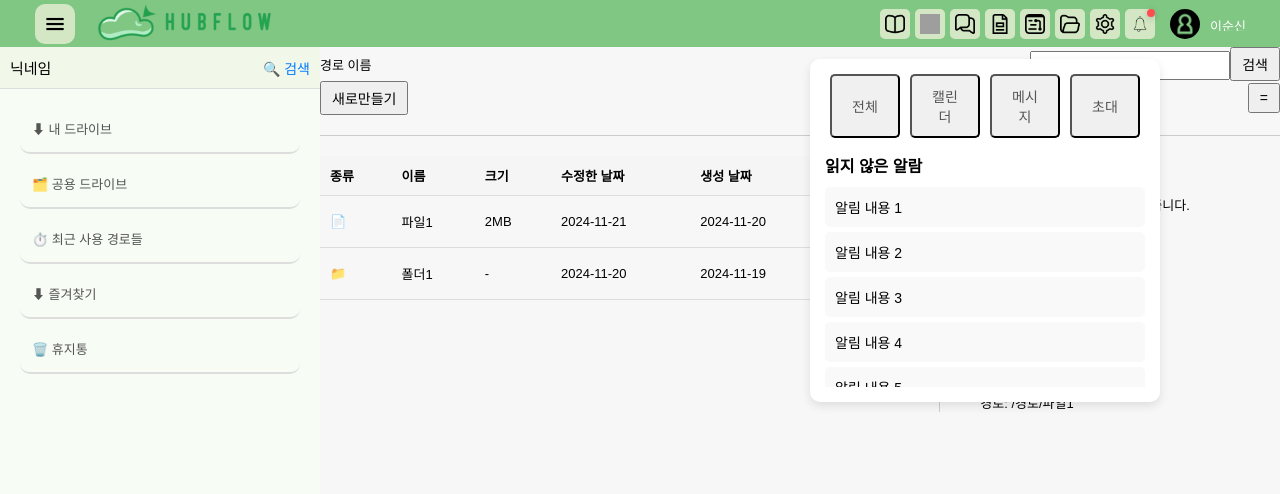
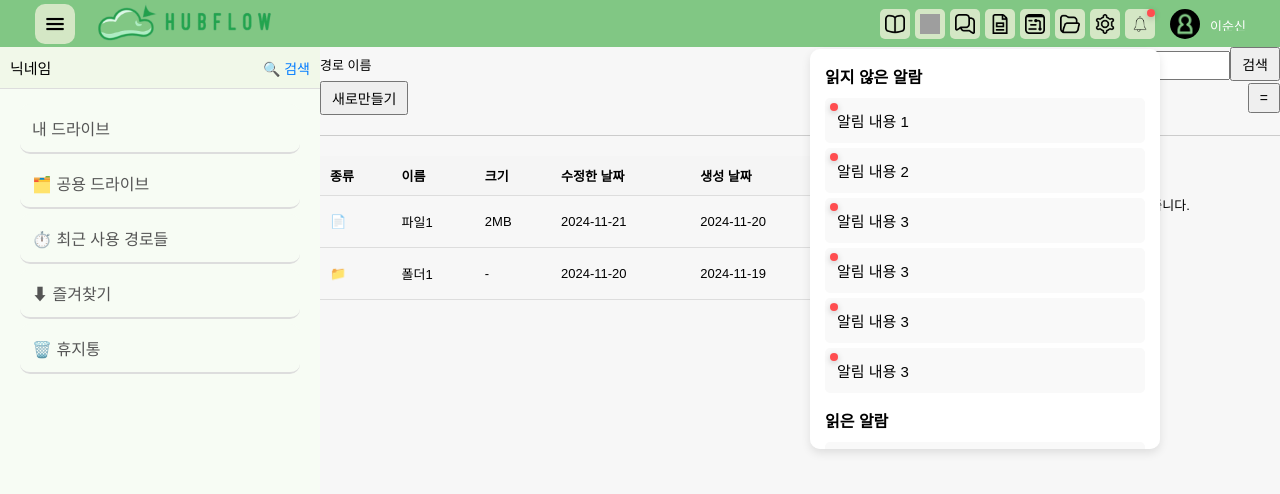
Before and after one commit to greenlotte4/lotte-2nd-project-front-team1, a React (Vite) app: page /app/file in a window 1280 px wide. Both pictures are taken after a click on the element 1140 px from the left and 23 px from the top of the page. Shown: the top 494 px of the page. Built offline with nearby package versions, Linux system fonts and the light colour scheme; grey boxes are pictures that could not be loaded; a web font is replaced by a local one.

Commit message:
페이지,파일어사이드,알람 수정

```diff
--- a/src/components/app/file/FileAside.jsx
+++ b/src/components/app/file/FileAside.jsx
@@ -46,49 +46,50 @@ export default function FileAside({ isVisible }) {
           <nav className="menu">
             <ul className="submenu">
               {/* 내 드라이브 */}
-              <li className="menu-item">
-                <span onClick={() => toggleFolder("내 드라이브")}>
-                  ⬇ 내 드라이브
-                </span>
+              <li
+                className="menu-item"
+                onClick={() => toggleFolder("내 드라이브")}
+              >
+                내 드라이브
+              </li>
               {openFolders["내 드라이브"] && (
                 <ul className="sub-menu">
                   <li className="menu-item">📄 문서</li>
                   <li className="menu-item">📂 프로젝트</li>
                 </ul>
               )}
-              </li>
 
               {/* 공용 드라이브 */}
-              <li className="menu-item">
-                <span onClick={() => toggleFolder("공용 드라이브")}>
+              <li
+                className="menu-item"
+                onClick={() => toggleFolder("공용 드라이브")}
+              >
                 🗂️ 공용 드라이브
-                </span>
+              </li>
               {openFolders["공용 드라이브"] && (
                 <ul className="sub-menu">
                   <li className="menu-item">📂 팀 폴더</li>
                 </ul>
               )}
-              </li>
 
               {/* 최근 사용 경로들 */}
-              <li className="menu-item">
-                <span>⏱️ 최근 사용 경로들</span>
-              </li>
+              <li className="menu-item">⏱️ 최근 사용 경로들</li>
 
               {/* 즐겨찾기 */}
-              <li className="menu-item">
-                <span onClick={() => toggleFolder("즐겨찾기")}>⬇ 즐겨찾기</span>
+              <li
+                className="menu-item"
+                onClick={() => toggleFolder("즐겨찾기")}
+              >
+                ⬇ 즐겨찾기
+              </li>
               {openFolders["즐겨찾기"] && (
                 <ul className="sub-menu">
                   <li className="menu-item">📄 즐겨찾은 파일</li>
                 </ul>
               )}
-              </li>
 
               {/* 휴지통 */}
-              <li className="menu-item">
-                <span>🗑️ 휴지통</span>
-              </li>
+              <li className="menu-item">🗑️ 휴지통</li>
             </ul>
           </nav>
         </aside>
--- a/src/components/app/include/NotificationButton.jsx
+++ b/src/components/app/include/NotificationButton.jsx
@@ -17,23 +17,37 @@ export default function NotificationButton({ isOpen, onToggle }) {
       {/* 알림 드롭다운 */}
       {isOpen && (
         <div className="notificationDropdown">
-          <div className="notificationButtons">
-            <button className="notificationTabButton">전체</button>
-            <button className="notificationTabButton">캘린더</button>
-            <button className="notificationTabButton">메시지</button>
-            <button className="notificationTabButton">초대</button>
-          </div>
+          {/* 읽지 않은 알림 */}
           <div className="unreadNotifications">
             <h4 className="unreadTitle">읽지 않은 알람</h4>
             <ul className="notificationList">
-              <li className="notificationItem">알림 내용 1</li>
-              <li className="notificationItem">알림 내용 2</li>
-              <li className="notificationItem">알림 내용 3</li>
-              <li className="notificationItem">알림 내용 4</li>
-              <li className="notificationItem">알림 내용 5</li>
-              <li className="notificationItem">알림 내용 6</li>
-              <li className="notificationItem">알림 내용 7</li>
-              <li className="notificationItem">알림 내용 8</li>
+              <li className="notificationItem unread">
+                <span className="redDot"></span>알림 내용 1
+              </li>
+              <li className="notificationItem unread">
+                <span className="redDot"></span>알림 내용 2
+              </li>
+              <li className="notificationItem unread">
+                <span className="redDot"></span>알림 내용 3
+              </li>
+              <li className="notificationItem unread">
+                <span className="redDot"></span>알림 내용 3
+              </li>
+              <li className="notificationItem unread">
+                <span className="redDot"></span>알림 내용 3
+              </li>
+              <li className="notificationItem unread">
+                <span className="redDot"></span>알림 내용 3
+              </li>
+            </ul>
+          </div>
+          {/* 읽은 알림 */}
+          <div className="readNotifications">
+            <h4 className="unreadTitle">읽은 알람</h4>
+            <ul className="notificationList">
+              <li className="notificationItem">읽은 알림 내용 1</li>
+              <li className="notificationItem">읽은 알림 내용 2</li>
+              <li className="notificationItem">읽은 알림 내용 3</li>
             </ul>
           </div>
         </div>
--- a/src/pages/app/page/Pagepage.jsx
+++ b/src/pages/app/page/Pagepage.jsx
@@ -1,14 +1,23 @@
-import Page from '../../../components/app/page/Page';
+import Page from "../../../components/app/page/Page";
+import PageAside from "../../../components/app/page/PageAside";
+import { useSidebar } from "../../../hooks/app/UseSidebar";
 import AppLayout from "../../../layouts/app/AppLayout";
 
-import '../../../styles/app/page/Page.scss';
+import "../../../styles/app/page/Page.scss";
 
-
-export default function PagePage(){
-    return(
-        <AppLayout>
-            <Page/>
-        </AppLayout>
-
-    );
+export default function PagePage() {
+  const { isSidebarVisible, toggleSidebar } = useSidebar(); // 사이드바 상태 및 토글 함수 사용
+  return (
+    <AppLayout onToggleSidebar={toggleSidebar}>
+      <PageAside isVisible={isSidebarVisible} />
+      <div
+        className={`main-content pagecontent ${
+          isSidebarVisible ? "" : "hidden-sidebar"
+        }`}
+        id="main-container"
+      >
+        <Page />
+      </div>
+    </AppLayout>
+  );
 }
--- a/src/styles/app/AppHeader.scss
+++ b/src/styles/app/AppHeader.scss
@@ -192,6 +192,7 @@
   .logoutButton:hover {
     background-color: #d32f2f;
   }
+  /*==================알람버튼==================*/
   .notificationDot {
     position: absolute;
     top: 0; /* 이미지 상단 */
@@ -208,55 +209,23 @@
 
   .notificationDropdown {
     position: absolute;
-    top: 50px;
+    top: 40px; /* 버튼 바로 아래에서 시작 */
     right: 0;
     width: 350px;
+    max-height: 400px; /* 드롭다운 최대 높이 */
     background-color: white;
     border-radius: 10px;
     box-shadow: 0 4px 10px rgba(0, 0, 0, 0.1);
     z-index: 1000;
     padding: 15px;
-  }
-  .profileHeader {
-    display: flex;
-    align-items: center;
-    justify-content: space-between;
+    overflow-y: auto; /* 내용이 많아지면 스크롤 활성화 */
+    scrollbar-width: thin; /* 스크롤바 두께 */
+    scrollbar-color: #ccc #f9f9f9; /* 스크롤바 색상 */
   }
 
-  .statusDropdown {
-    padding: 5px;
-    font-size: 14px;
-    border: 1px solid #ccc;
-    border-radius: 4px;
-    background-color: #fff;
-    cursor: pointer;
-  }
-  /* 상단 버튼 */
-  .notificationButtons {
-    display: flex;
-    justify-content: space-between;
+  /* 읽지 않은 알림 스타일 */
+  .unreadNotifications {
     margin-bottom: 15px;
-  }
-
-  .notificationTabButton {
-    flex: 1;
-    margin: 0 5px;
-    padding: 10px 15px;
-    font-size: 14px;
-    color: #555;
-    background-color: #f0f0f0;
-    border-radius: 5px;
-    cursor: pointer;
-  }
-
-  .notificationTabButton:hover {
-    background-color: #d4e7c5;
-    color: #333;
-  }
-
-  /* 읽지 않은 알림 */
-  .unreadNotifications {
-    margin-top: 10px;
   }
 
   .unreadTitle {
@@ -265,20 +234,31 @@
     margin-bottom: 10px;
   }
 
-  .notificationList {
-    max-height: 200px;
-    overflow-y: auto;
-  }
-
   .notificationItem {
-    padding: 10px;
+    padding: 12px;
     margin-bottom: 5px;
-    font-size: 14px;
+    font-size: 15px;
     background-color: #f9f9f9;
     border-radius: 5px;
     cursor: pointer;
+    position: relative; /* 붉은 점 위치를 위해 */
+    display: flex; /* 점과 텍스트를 수평 정렬 */
+    align-items: center;
   }
+
   .notificationItem:hover {
     background-color: #e9ecef;
   }
+
+  /* 읽지 않은 알림 - 붉은 점 스타일 */
+  .notificationItem.unread .redDot {
+    position: absolute; /* 부모 컨테이너를 기준으로 배치 */
+    top: 5px; /* 상단 여백 */
+    left: 5px; /* 왼쪽 여백 */
+    width: 8px;
+    height: 8px;
+    background-color: #ff4d4f; /* 강렬한 빨간색 */
+    border-radius: 50%; /* 원형 */
+    box-shadow: 0px 2px 6px rgba(0, 0, 0, 0.2); /* 약간의 그림자 */
+  }
 }
```
Also changed, not shown: src/components/app/page/Page.jsx (+181 -175 lines), src/components/app/page/PageAside.jsx (+56 -37 lines). Lines whose indentation alone changed are shown as unchanged.
